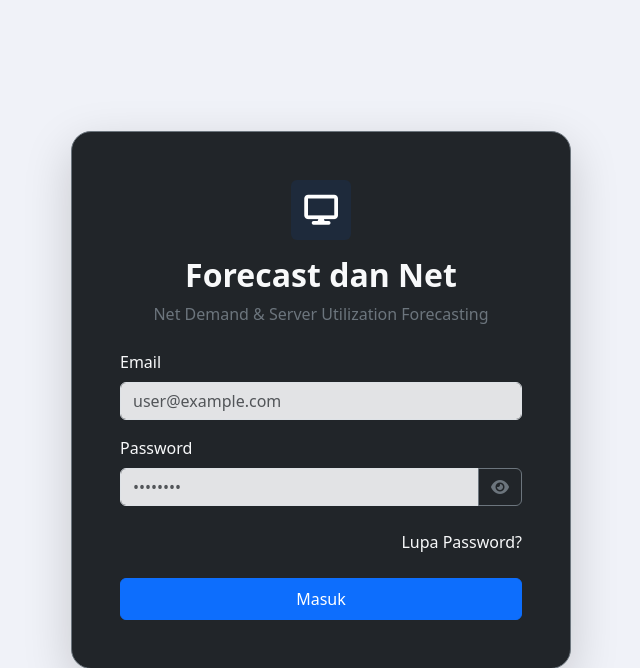
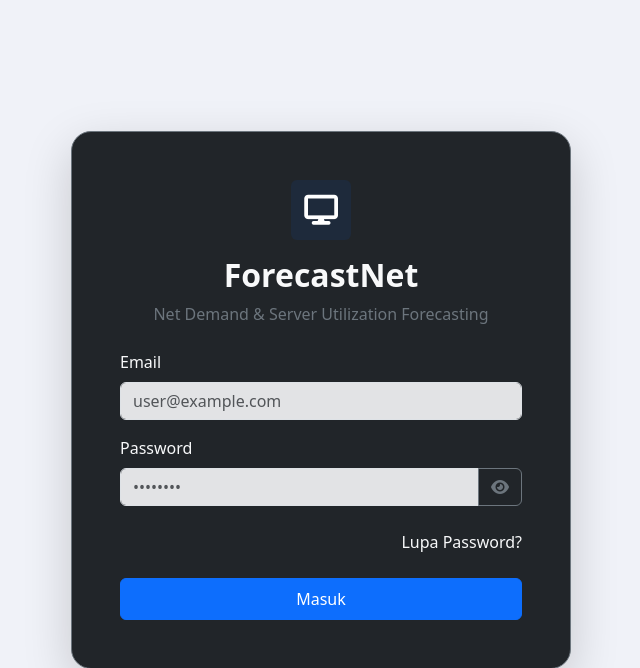
Before and after one commit to HafizMuhammadAlIkhsan/ta-forecasting-application, a Flask app: page /login in a window 1280 px wide. Shown: the top 668 px of the page, without its empty margins (319-959 px from the left). Run offline with Flask 3, Linux system fonts and the light colour scheme; some libraries are stand-ins or nearby versions.

Commit message:
fix: correct title in login page and update hidden package IDs in dashboard

```diff
--- a/app/templates/auth/login.html
+++ b/app/templates/auth/login.html
@@ -15,7 +15,7 @@
                 </div>
             </div>
 
-            <h2 class="fw-bold text-center mb-2">Forecast dan Net</h2>
+            <h2 class="fw-bold text-center mb-2">ForecastNet</h2>
 
             <p class="text-secondary text-center mb-4">Net Demand &amp; Server Utilization Forecasting</p>
 
--- a/app/templates/dashboard/index.html
+++ b/app/templates/dashboard/index.html
@@ -81,7 +81,7 @@
 
 <div class="d-flex justify-content-between align-items-center mb-2 flex-wrap gap-2">
     <div></div>
-    {% set hidden_package_ids = [80, 82, 83] %}
+    {% set hidden_package_ids = [81, 82, 83] %}
     {% set visible_package_ids = package_ids | reject('in', hidden_package_ids) | list %}
     {% if visible_package_ids %}
     <div class="d-flex align-items-center gap-2">
```
